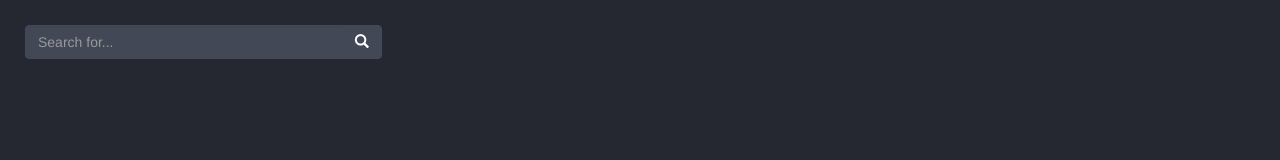
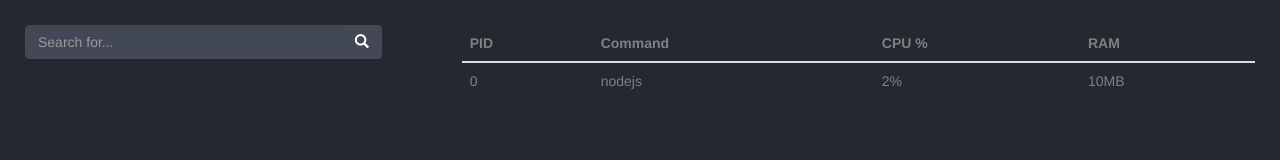
Before and after one commit to MusicalCreeper01/Monitor, a website: page public/index.html in a window 1280 px wide. Drawn offline with nearby package versions, Linux system fonts and the light colour scheme; no server answers.

Commit message:
started adding process table

```diff
--- a/public/index.html
+++ b/public/index.html
@@ -33,15 +33,41 @@
                 </form>
             </div>
         </div>
-        <div class="col-xs-8"></div>
+        <div class="col-xs-8">
+            <div class="wrapper">
+                <table id="process_table" class="table" style="color: gray;">
+                    <thead>
+                        <tr>
+                            <th>PID</th>
+                            <th>Command</th>
+                            <th>CPU %</th>
+                            <th>RAM</th>
+                        </tr>
+                    </thead>
+                    <tbody>
+                        <tr>
+                            <td>0</td>
+                            <td>nodejs</td>
+                            <td>2%</td>
+                            <td>10MB</td>
+                        </tr>
+                    </tbody>
+                </table>
+
+            </div>
+        </div>
     </div>
     <script src="/socket.io/socket.io.js"></script>
     <script>
         var socket = io();
 
         socket.on('process_list', function(data){
-            console.log(data);
-
+            //console.log(data);
+            var tbody = $('#process_table').children('tbody')[0];
+            tbody.html('');
+            for(element in data){
+                tbody.append("<tr><td>"+element.pid+"</td><td>"+element.command+"</td><td>"+element.cpu+"</td><td>"+element.ram+"</td></tr>");
+            }
         });
     </script>
 </body>
```
